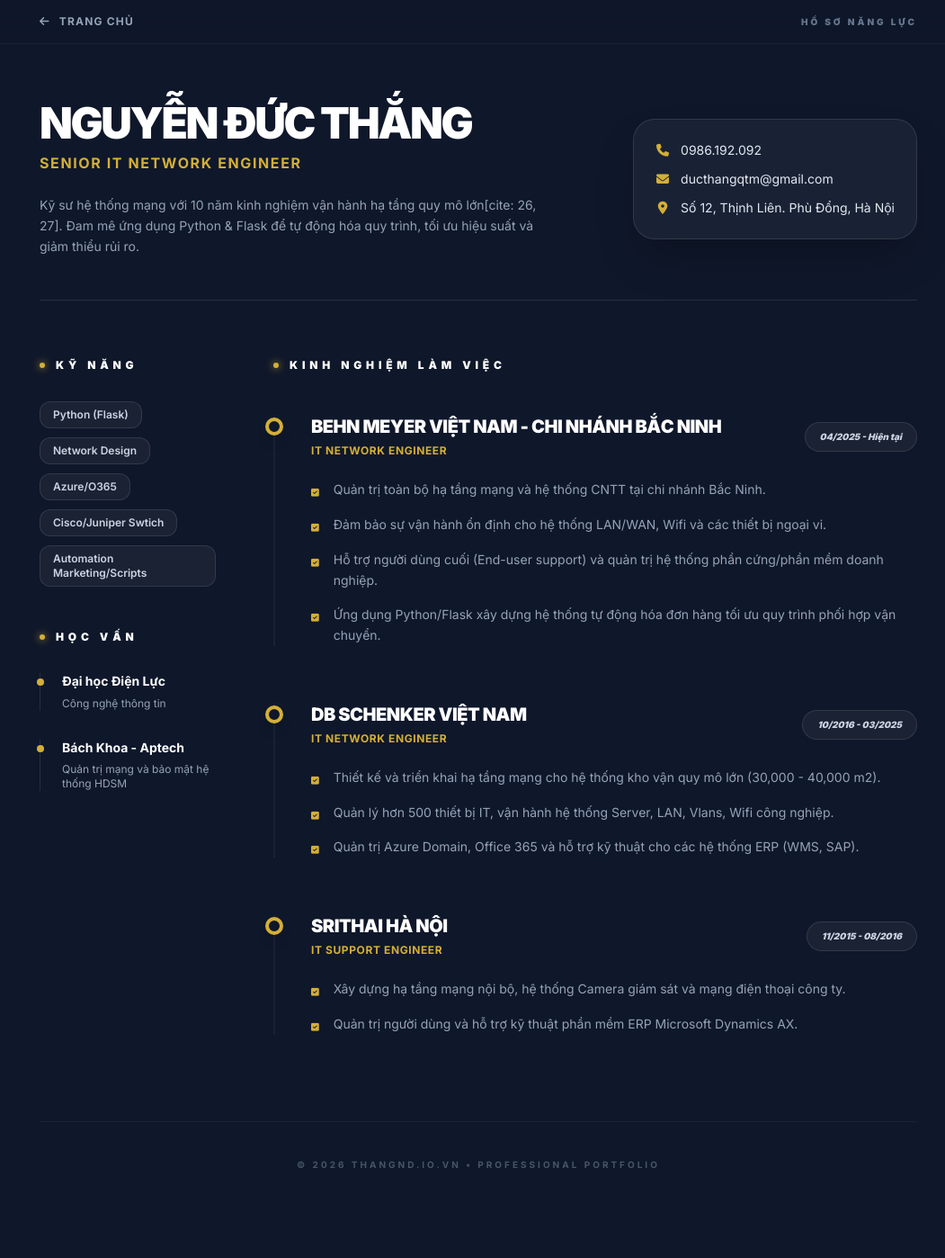
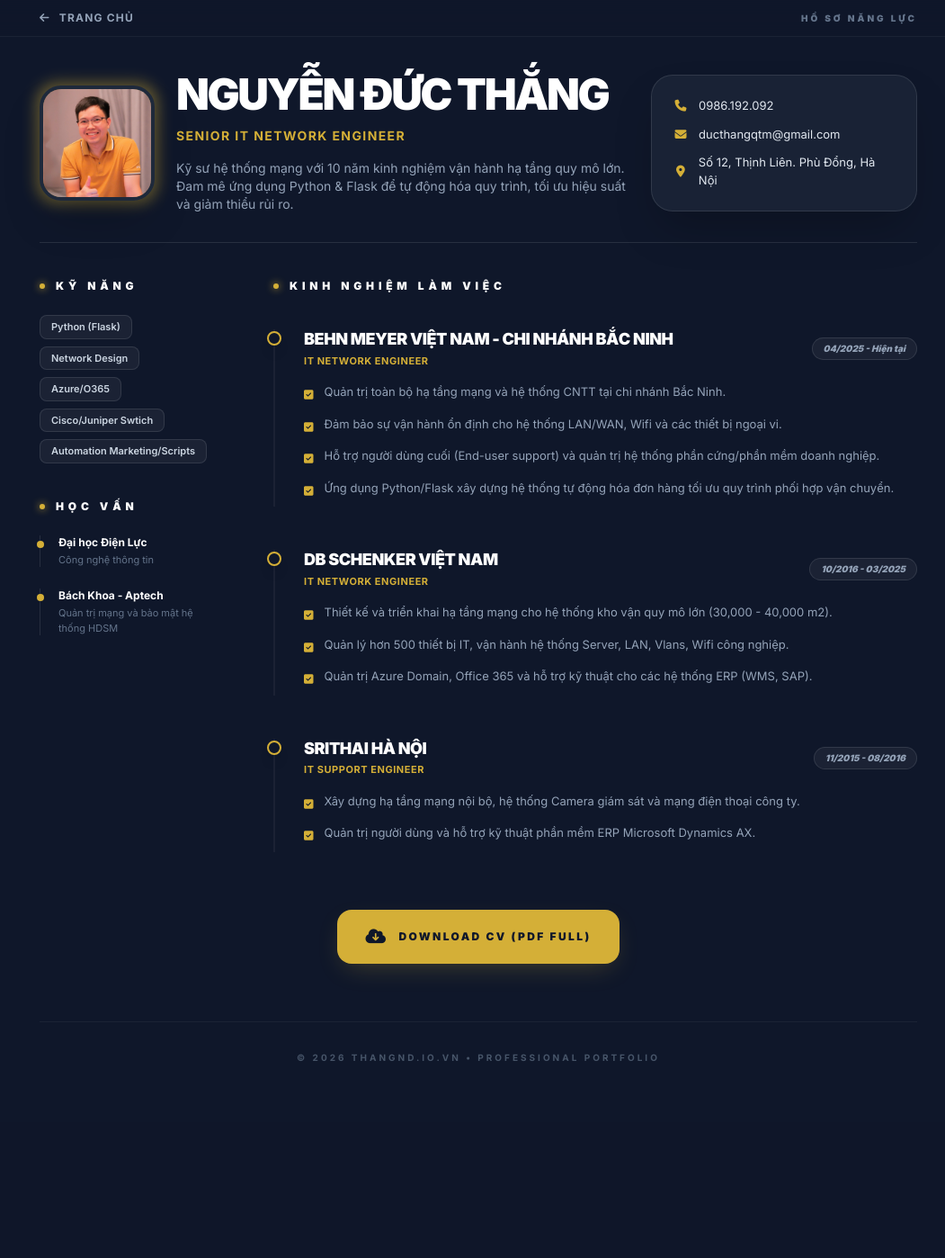
Before and after one commit to ducthangqtm/thangnd.io.vn, a Flask app: page /cv in a window 1280 px wide. Shown: the whole page at 90% size, without its empty margins (108-1159 px from the left). After the commit the page ends 1179 px from the top, so only its background shows below. Run offline with Flask 3, Linux system fonts and the light colour scheme; some libraries are stand-ins or nearby versions.

Commit message:
lam lai giao dien

```diff
--- a/app/routes.py
+++ b/app/routes.py
@@ -1,23 +1,10 @@
-from flask import render_template, send_from_directory
+import os
+from flask import render_template, send_from_directory, make_response
 from flask import current_app as app
 
-@app.route('/')
-def index():
-    # Thông tin MXH của Sếp
-    social_links = {
-        "facebook": "https://www.facebook.com/ducthangqtm",
-        "zalo": "https://zalo.me/0986192092",
-        "x": "https://x.com/ducthangqtm",
-        "github": "https://github.com/ducthangqtm",
-        'discord': 'https://discord.com/users/thangqtm',
-        'whatsapp': 'https://wa.me/84986192092'
-    }
-    return render_template('index.html', social=social_links)
-
-@app.route('/cv')
-def cv():
-    # Dữ liệu Profile đã được tinh chỉnh mốc thời gian và kinh nghiệm
-    profile = {
+# Hàm dùng chung để quản lý dữ liệu Profile - Sửa 1 nơi, cập nhật mọi nơi
+def get_profile_data():
+    return {
         "name": "Nguyễn Đức Thắng",
         "title": "Senior IT Network Engineer",
         "phone": "0986.192.092",
@@ -46,8 +33,7 @@ def cv():
                 "tasks": [
                     "Thiết kế và triển khai hạ tầng mạng cho hệ thống kho vận quy mô lớn (30,000 - 40,000 m2).",
                     "Quản lý hơn 500 thiết bị IT, vận hành hệ thống Server, LAN, Vlans, Wifi công nghiệp.",
-                    "Quản trị Azure Domain, Office 365 và hỗ trợ kỹ thuật cho các hệ thống ERP (WMS, SAP).",
-
+                    "Quản trị Azure Domain, Office 365 và hỗ trợ kỹ thuật cho các hệ thống ERP (WMS, SAP)."
                 ]
             },
             {
@@ -62,7 +48,33 @@ def cv():
         ],
         "skills": ["Python (Flask)", "Network Design", "Azure/O365", "Cisco/Juniper Swtich", "Automation Marketing/Scripts"]
     }
-    return render_template('cv.html', p=profile)
+
+@app.route('/')
+def index():
+    social_links = {
+        "facebook": "https://www.facebook.com/ducthangqtm",
+        "zalo": "https://zalo.me/0986192092",
+        "x": "https://x.com/ducthangqtm",
+        "github": "https://github.com/ducthangqtm",
+        'discord': 'https://discord.com/users/thangqtm',
+        'whatsapp': 'https://wa.me/84986192092'
+    }
+    return render_template('index.html', social=social_links)
+
+@app.route('/cv')
+def cv():
+    return render_template('cv.html', p=get_profile_data())
+
+# Route mới để tải ảnh CV
+@app.route('/download-cv')
+def download_cv():
+    img_dir = os.path.join(app.root_path, 'static', 'img')
+    return send_from_directory(
+        directory=img_dir,
+        path='cv.pdf',
+        as_attachment=True,
+        download_name='CV_Nguyen_Duc_Thang_IT_Network_Engineer.pdf'
+    )
 
 @app.route('/google954f6558285dd27a.html')
 def google_verify():
--- a/app/static/css/style.css
+++ b/app/static/css/style.css
@@ -1,8 +1,8 @@
+/* 1. Import Font & Cấu trúc cơ bản */
 @import url("https://fonts.googleapis.com/css2?family=Inter:wght@400;600;700;900&display=swap&subset=vietnamese");
 
 body {
   font-family: "Inter", sans-serif;
-  /* Ép nền tối bằng mã màu hex để không bị trắng */
   background: #0f172a !important;
   background-image:
     radial-gradient(at 0% 0%, rgba(30, 58, 138, 0.4) 0px, transparent 50%),
@@ -10,27 +10,44 @@ body {
   color: #f1f5f9;
   margin: 0;
   min-height: 100vh;
+  -webkit-font-smoothing: antialiased;
 }
 
-/* Thẻ Glassmorphism cho các nút MXH */
+/* 2. Hiệu ứng Glassmorphism & Card */
 .glass-card {
   background: rgba(30, 41, 59, 0.7) !important;
   backdrop-filter: blur(12px);
+  -webkit-backdrop-filter: blur(12px);
   border: 1px solid rgba(255, 255, 255, 0.1) !important;
-  transition: all 0.3s ease;
+  transition: all 0.3s cubic-bezier(0.4, 0, 0.2, 1);
 }
 
 .glass-card:hover {
   background: rgba(51, 65, 85, 0.9) !important;
   transform: translateY(-3px);
+  border-color: rgba(212, 175, 55, 0.4) !important; /* Ánh vàng kim khi hover */
 }
 
-/* Nút CV rực rỡ */
+/* 3. Nút CV rực rỡ (Navy Blue Gradient) */
 .cv-button {
   background: linear-gradient(135deg, #2563eb 0%, #1d4ed8 100%) !important;
-  box-shadow: 0 10px 20px -5px rgba(37, 99, 235, 0.4) !important;
+  box-shadow: 0 10px 25px -5px rgba(37, 99, 235, 0.4) !important;
+  transition: all 0.3s ease;
+
+  /* Giới hạn chiều rộng bằng dàn icon và căn giữa */
+  width: 100%;
+  max-width: 420px;
+  margin-left: auto;
+  margin-right: auto;
+  display: flex !important;
 }
 
+.cv-button:hover {
+  transform: scale(1.02);
+  filter: brightness(1.1);
+}
+
+/* 4. Hiệu ứng Animation */
 .animate-fade-in {
   animation: fadeInUp 1s ease-out forwards;
 }
--- a/app/templates/cv.html
+++ b/app/templates/cv.html
@@ -9,9 +9,9 @@
   class="animate-fade-in font-inter"
 >
   <div
-    class="border-b border-white/5 bg-[#0f172a]/80 sticky top-0 z-50 backdrop-blur-md"
+    class="border-b border-white/5 bg-[#0f172a]/80 sticky top-0 z-50 backdrop-blur-md no-print"
   >
-    <div class="max-w-5xl mx-auto px-6 py-4 flex justify-between items-center">
+    <div class="max-w-5xl mx-auto px-6 py-3 flex justify-between items-center">
       <a
         href="/"
         class="group flex items-center text-slate-400 hover:text-[#d4af37] transition-colors text-xs font-bold uppercase tracking-widest"
@@ -28,30 +28,46 @@
     </div>
   </div>
 
-  <div class="max-w-5xl mx-auto px-6 mt-12 md:mt-16 pb-24">
+  <div class="max-w-5xl mx-auto px-6 mt-8 md:mt-10 pb-16">
     <div
-      class="flex flex-col md:flex-row justify-between items-start md:items-center gap-8 pb-12 border-b border-white/10"
+      class="flex flex-col md:flex-row justify-between items-center md:items-center gap-6 pb-8 border-b border-white/10"
     >
+      <div
+        class="flex flex-col md:flex-row items-center gap-6 text-center md:text-left"
+      >
+        <div class="relative flex-shrink-0">
+          <div
+            class="absolute -inset-1 bg-[#d4af37] rounded-3xl blur opacity-30 animate-pulse"
+          ></div>
+          <img
+            src="{{ url_for('static', filename='img/thangnd.png') }}"
+            class="relative w-28 h-28 md:w-32 md:h-32 rounded-3xl object-cover border-4 border-[#1e293b] shadow-2xl"
+          />
+        </div>
+
         <div>
           <h1
-          class="text-4xl md:text-5xl font-black text-white tracking-tighter uppercase"
+            class="text-3xl md:text-5xl font-black text-white tracking-tighter uppercase leading-none"
           >
             {{ p.name }}
           </h1>
           <p
-          class="text-[#d4af37] font-bold text-base mt-2 uppercase tracking-widest"
+            class="text-[#d4af37] font-bold text-sm mt-3 uppercase tracking-widest"
           >
             {{ p.title }}
           </p>
-        <p class="text-slate-400 mt-6 max-w-xl text-sm leading-relaxed">
+          <p
+            class="text-slate-400 mt-4 max-w-lg text-xs md:text-sm leading-relaxed"
+          >
             Kỹ sư hệ thống mạng với 10 năm kinh nghiệm vận hành hạ tầng quy mô
-          lớn[cite: 26, 27]. Đam mê ứng dụng Python & Flask để tự động hóa quy
-          trình, tối ưu hiệu suất và giảm thiểu rủi ro.
+            lớn. Đam mê ứng dụng Python & Flask để tự động hóa quy trình, tối ưu
+            hiệu suất và giảm thiểu rủi ro.
           </p>
+        </div>
       </div>
 
       <div
-        class="glass-card p-6 rounded-3xl space-y-3 w-full md:w-auto text-sm border border-white/10 shadow-2xl"
+        class="glass-card p-6 rounded-3xl space-y-3 w-full md:w-auto text-[13px] border border-white/10 shadow-2xl"
       >
         <p class="flex items-center gap-3 text-slate-200">
           <i class="fa-solid fa-phone text-[#d4af37] w-4 text-center"></i> {{
@@ -70,21 +86,21 @@
       </div>
     </div>
 
-    <div class="mt-16 grid grid-cols-1 md:grid-cols-4 gap-16">
-      <div class="md:col-span-1 space-y-12">
+    <div class="mt-10 grid grid-cols-1 md:grid-cols-4 gap-12 md:gap-16">
+      <div class="md:col-span-1 space-y-10">
         <div>
           <h2
-            class="text-xs font-black text-white uppercase tracking-[0.4em] mb-8 flex items-center gap-3"
+            class="text-xs font-black text-white uppercase tracking-[0.4em] mb-6 flex items-center gap-3"
           >
             <span
               class="w-1.5 h-1.5 bg-[#d4af37] rounded-full shadow-[0_0_8px_#d4af37]"
             ></span
             >Kỹ năng
           </h2>
-          <div class="flex flex-wrap gap-2.5">
+          <div class="flex flex-wrap gap-2">
             {% for skill in p.skills %}
             <span
-              class="px-3.5 py-1.5 bg-white/5 text-slate-300 rounded-xl text-xs font-semibold border border-white/10 hover:border-[#d4af37]/50 transition-colors"
+              class="px-3 py-1 bg-white/5 text-slate-300 rounded-lg text-[11px] font-semibold border border-white/10 hover:border-[#d4af37]/50 transition-colors"
             >
               {{ skill }}
             </span>
@@ -94,23 +110,23 @@
 
         <div>
           <h2
-            class="text-xs font-black text-white uppercase tracking-[0.4em] mb-8 flex items-center gap-3"
+            class="text-xs font-black text-white uppercase tracking-[0.4em] mb-6 flex items-center gap-3"
           >
             <span
               class="w-1.5 h-1.5 bg-[#d4af37] rounded-full shadow-[0_0_8px_#d4af37]"
             ></span
             >Học vấn
           </h2>
-          <div class="space-y-8">
+          <div class="space-y-6">
             {% for edu in p.education %}
-            <div class="relative pl-6 border-l border-white/10">
+            <div class="relative pl-5 border-l border-white/10">
               <div
                 class="absolute -left-[4.5px] top-1.5 w-2 h-2 bg-[#d4af37] rounded-full"
               ></div>
-              <p class="font-bold text-white text-sm leading-tight">
+              <p class="font-bold text-white text-xs leading-tight">
                 {{ edu.school }}
               </p>
-              <p class="text-slate-400 text-xs mt-2">{{ edu.major }}</p>
+              <p class="text-slate-500 text-[11px] mt-1">{{ edu.major }}</p>
             </div>
             {% endfor %}
           </div>
@@ -119,7 +135,7 @@
 
       <div class="md:col-span-3">
         <h2
-          class="text-xs font-black text-white uppercase tracking-[0.4em] mb-12 flex items-center gap-3"
+          class="text-xs font-black text-white uppercase tracking-[0.4em] mb-10 flex items-center gap-3"
         >
           <span
             class="w-1.5 h-1.5 bg-[#d4af37] rounded-full shadow-[0_0_8px_#d4af37]"
@@ -127,46 +143,44 @@
           >Kinh nghiệm làm việc
         </h2>
 
-        <div class="space-y-16">
+        <div class="space-y-12">
           {% for exp in p.experience %}
-          <div class="relative pl-10 border-l-2 border-white/5">
+          <div class="relative pl-8 border-l-2 border-white/5 pb-2">
             <div
-              class="absolute -left-[11px] top-0.5 w-5 h-5 bg-[#0f172a] rounded-full border-4 border-[#d4af37] shadow-lg"
+              class="absolute -left-[9px] top-0.5 w-4 h-4 bg-[#0f172a] rounded-full border-2 border-[#d4af37] shadow-lg"
             ></div>
 
             <div
-              class="flex flex-col md:flex-row justify-between items-start md:items-center mb-6 gap-4"
+              class="flex flex-col md:flex-row justify-between items-start md:items-center mb-4 gap-2"
             >
               <div>
                 <h3
-                  class="font-black text-white uppercase text-xl tracking-tight leading-tight"
+                  class="font-black text-white uppercase text-lg tracking-tight leading-tight"
                 >
                   {{ exp.company }}
                 </h3>
                 <p
-                  class="text-[#d4af37] font-bold text-xs mt-1.5 uppercase tracking-wider"
+                  class="text-[#d4af37] font-bold text-[11px] mt-1 uppercase tracking-wider"
                 >
                   {{ exp.role }}
                 </p>
               </div>
               <span
-                class="whitespace-nowrap text-[10px] font-black text-slate-300 bg-white/5 px-4 py-2 rounded-full border border-white/10 italic"
+                class="whitespace-nowrap text-[10px] font-black text-slate-400 bg-white/5 px-3 py-1 rounded-full border border-white/10 italic"
               >
                 {{ exp.time }}
               </span>
             </div>
 
-            <ul class="space-y-4">
+            <ul class="space-y-3">
               {% for task in exp.tasks %}
               <li
-                class="text-slate-400 text-sm leading-relaxed flex items-start gap-4 group/item"
+                class="text-slate-400 text-[13px] leading-relaxed flex items-start gap-3 group/item"
               >
-                <span
-                  class="text-[#d4af37] mt-1.5 text-[10px] transition-transform group-hover/item:scale-125"
-                >
+                <span class="text-[#d4af37] mt-1 text-[12px]">
                   <i class="fa-solid fa-square-check"></i>
                 </span>
-                <span class="group-hover/item:text-slate-200 transition-colors"
+                <span class="group-hover:text-slate-200 transition-colors"
                   >{{ task }}</span
                 >
               </li>
@@ -178,7 +192,17 @@
       </div>
     </div>
 
-    <div class="mt-24 pt-10 border-t border-white/5 text-center">
+    <div class="mt-16 flex justify-center no-print">
+      <a
+        href="{{ url_for('download_cv') }}"
+        class="flex items-center gap-3 px-8 py-4 bg-[#d4af37] hover:bg-[#b8962d] text-[#0f172a] rounded-2xl font-black uppercase text-xs tracking-[0.2em] transition-all hover:scale-105 shadow-[0_10px_30px_-10px_rgba(212,175,55,0.3)]"
+      >
+        <i class="fa-solid fa-cloud-arrow-down text-lg"></i>
+        Download CV (PDF full)
+      </a>
+    </div>
+
+    <div class="mt-16 pt-8 border-t border-white/5 text-center">
       <p
         class="text-slate-600 text-[10px] font-bold uppercase tracking-[0.3em]"
       >
```
Also changed, not shown: app/templates/index.html (+5 -5 lines), 1 other file. Lines whose indentation alone changed are shown as unchanged.
